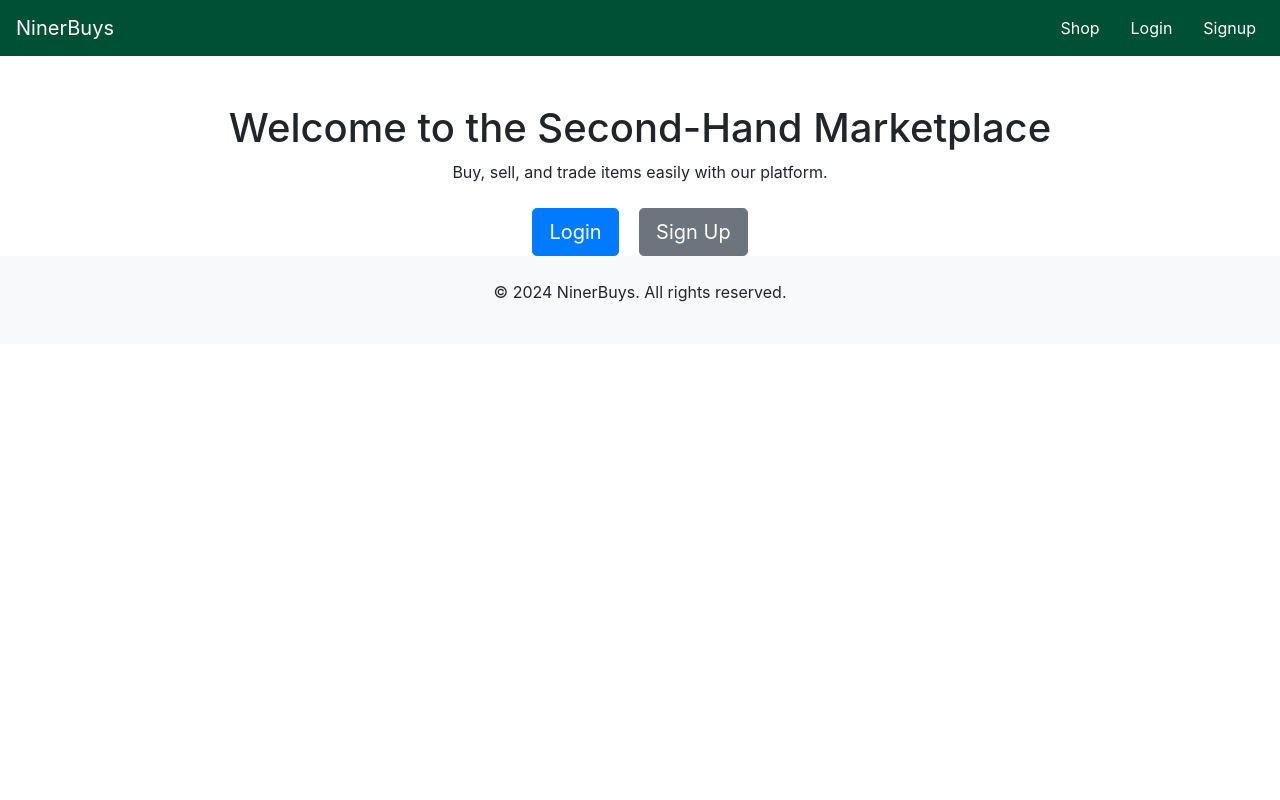
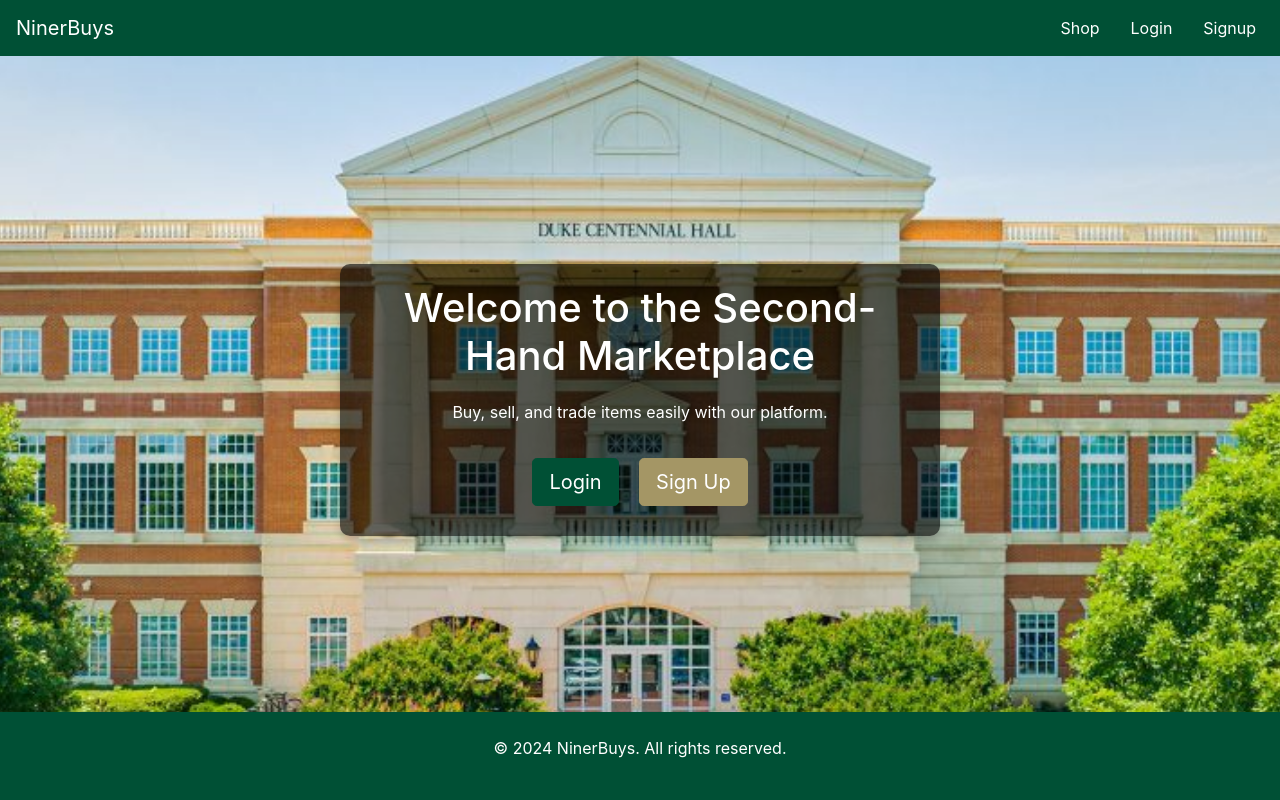
Before and after one commit to dylxningz/4155-GroupProject, a Flask app: page / in a window 1280 px wide. Run offline with Flask 3, Linux system fonts and the light colour scheme; some libraries are stand-ins or nearby versions.

Commit message:
css adjustment to just make it look pretty
I was sick of looking at a white homepage but hopefully it looks nice :)

```diff
--- a/static/styles-test.css
+++ b/static/styles-test.css
@@ -4,7 +4,7 @@
     --secondary-gold: #A49665;
     --tertiary-white: #FFFFFF;
 }
-
+/* nav bar */
 .navbar-custom {
     background-color: var(--primary-green);
 }
@@ -35,3 +35,206 @@
 .navbar-nav.ml-auto .nav-item:last-child {
     margin-right: 0;
 }
+/*prop delete and set for all pages */
+html, body {
+    margin: 0;
+    padding: 0;
+    width: 100%;
+    height: 100%;
+    display: flex;
+    flex-direction: column;
+}
+
+body {
+    margin: 0;
+    display: flex;
+    flex-direction: column;
+}
+/* home page */
+
+.slideshow-container {
+    position: absolute;
+    top: 0;
+    left: 0;
+    width: 100vw;
+    height: 100vh;
+    overflow: hidden;
+    z-index: -1;
+}
+
+.slide {
+    position: absolute;
+    top: 0;
+    left: 0;
+    width: 100%;
+    height: 100%;
+    background-size: cover;
+    background-position: center;
+    background-repeat: no-repeat;
+    opacity: 0;
+    transition: opacity 1s ease-in-out;
+}
+
+.slide:first-child {
+    opacity: 1;
+}
+
+.hero-text {
+    position: absolute;
+    z-index: 1;
+    color: white;
+    text-align: center;
+    top: 50%;
+    left: 50%;
+    transform: translate(-50%, -50%);
+    padding: 20px;
+    background-color: rgba(0, 0, 0, 0.61);
+    border-radius: 10px;
+    width: 80%;
+    max-width: 600px;
+    box-shadow: 0 4px 8px rgba(0, 0, 0, 0.2);
+    z-index: 10;
+}
+
+.hero-text h1, .hero-text p {
+    margin-bottom: 20px;
+}
+
+.hero-text a {
+    margin: 10px;
+}
+
+.hero-text a.btn-primary {
+    background-color: #005035;
+    border-color: #005035;
+    color: #FFFFFF;
+}
+.hero-text a.btn-primary:hover {
+    background-color: #004229;
+    border-color: #004229;
+}
+
+.hero-text a.btn-secondary {
+    background-color: #A49665;
+    border-color: #A49665;
+    color: #FFFFFF;
+}
+
+.hero-text a.btn-secondary:hover {
+    background-color: #8B7A4D;
+    border-color: #8B7A4D;
+}
+/* login page */
+.login-container {
+    background-color: rgba(255, 255, 255, 0.9);
+    padding: 30px;
+    border-radius: 10px;
+    box-shadow: 0px 4px 12px rgba(0, 0, 0, 0.1);
+    margin-top: 30px;
+}
+
+.login-title {
+    font-size: 2rem;
+    font-weight: bold;
+    color: var(--primary-green);
+    margin-bottom: 20px;
+    text-align: center;
+}
+
+.login-btn {
+    background-color: var(--primary-green);
+    color: var(--tertiary-white);
+    font-size: 1.2rem;
+    padding: 10px 20px;
+    border: none;
+    border-radius: 5px;
+    transition: background-color 0.3s ease;
+    width: 100%;
+}
+
+.login-btn:hover {
+    background-color: var(--secondary-gold);
+}
+
+.form-control {
+    margin-bottom: 15px;
+}
+
+
+/*signup page look above */
+
+
+/* items page */
+.item-card {
+    background-color: var(--primary-green);
+    color: var(--tertiary-white);
+    border: none;
+    border-radius: 8px;
+}
+
+.item-card .card-title,
+.item-card .card-text {
+    color: var(--tertiary-white);
+}
+
+.item-card .btn-primary {
+    background-color: var(--secondary-gold);
+    border-color: var(--secondary-gold);
+}
+
+.item-card .btn-primary:hover {
+    background-color: var(--primary-green);
+    border-color: var(--primary-green);
+    color: var(--tertiary-white);
+}
+.item-list-title {
+    color: var(--primary-green);
+    font-weight: bold;
+    margin-bottom: 30px;
+}
+
+/* items detail page */
+.item-details-container {
+    border: 2px solid var(--primary-green);
+    border-radius: 10px;
+    background-color: #f9f9f9;
+    box-shadow: 0 4px 8px rgba(0, 0, 0, 0.1);
+}
+
+.item-details-container h1,
+.item-details-container p {
+    color: var(--primary-green);
+    margin-bottom: 15px;
+}
+
+.back-link {
+    display: inline-block;
+    color: var(--primary-green);
+    font-weight: bold;
+    text-decoration: none;
+}
+
+.back-link i {
+    margin-right: 8px;
+}
+
+.back-link:hover {
+    text-decoration: underline;
+}
+
+@media (max-width: 768px) {
+    .item-details-container {
+        padding: 20px;
+    }
+}
+
+footer {
+    position: fixed;
+    bottom: 0;
+    left: 0;
+    width: 100%;
+    background-color: var(--primary-green);
+    color: white;
+    text-align: center;
+    z-index: 1;
+}
--- a/templates/base.html
+++ b/templates/base.html
@@ -6,6 +6,7 @@
     <title>{% block title %}NinerBuys{% endblock %}</title>
     <link rel="stylesheet" href="https://stackpath.bootstrapcdn.com/bootstrap/4.5.2/css/bootstrap.min.css">
     <link rel="stylesheet" href="{{ url_for('static', filename='styles-test.css') }}">
+    <link rel="stylesheet" href="https://cdnjs.cloudflare.com/ajax/libs/font-awesome/5.15.4/css/all.min.css">
 </head>
 <body>
 
@@ -68,12 +69,13 @@
     </div>
 
     <!-- Footer section embedded in base.html -->
-    <footer class="bg-light py-4 text-center">
+    <footer class="footer py-4 text-center">
         <p>&copy; 2024 NinerBuys. All rights reserved.</p>
     </footer>
 
     <script src="https://code.jquery.com/jquery-3.5.1.slim.min.js"></script>
     <script src="https://cdn.jsdelivr.net/npm/@popperjs/core@2.5.2/dist/umd/popper.min.js"></script>
     <script src="https://stackpath.bootstrapcdn.com/bootstrap/4.5.2/js/bootstrap.min.js"></script>
+
 </body>
 </html>
--- a/templates/index.html
+++ b/templates/index.html
@@ -1,17 +1,48 @@
 {% extends 'base.html' %}
-{% block title %}Item Details{% endblock %}
+{% block title %}Welcome{% endblock %}
 {% block content %}
-    <div class="container text-center mt-5">
+<div class="slideshow-container">
+    <!-- Slideshow images -->
+    <div class="slide" style="background-image: url('/static/images/indexslide/1.jpg');"></div>
+    <div class="slide" style="background-image: url('/static/images/indexslide/2.png');"></div>
+    <div class="slide" style="background-image: url('/static/images/indexslide/3.jpg');"></div>
+    <div class="slide" style="background-image: url('/static/images/indexslide/4.png');"></div>
+    <div class="slide" style="background-image: url('/static/images/indexslide/5.jpg');"></div>
+</div>
+
+ <!-- text area above the slideshow -->
+<div class="hero-text text-center">
+    <div class="overlay">
         <h1>Welcome to the Second-Hand Marketplace</h1>
         <p>Buy, sell, and trade items easily with our platform.</p>
-
         <div class="mt-4">
-            <a href="/login" class="btn btn-primary btn-lg mr-2">Login</a>
-            <a href="/signup" class="btn btn-secondary btn-lg ml-2">Sign Up</a>
+            <a href="{{ url_for('login') }}" class="btn btn-primary btn-lg mr-2">Login</a>
+            <a href="{{ url_for('signup') }}" class="btn btn-secondary btn-lg ml-2">Sign Up</a>
         </div>
     </div>
+</div>
 
     <script src="https://code.jquery.com/jquery-3.5.1.slim.min.js"></script>
     <script src="https://cdn.jsdelivr.net/npm/@popperjs/core@2.9.2/dist/umd/popper.min.js"></script>
     <script src="https://stackpath.bootstrapcdn.com/bootstrap/4.5.2/js/bootstrap.min.js"></script>
+
+    <script>
+let currentSlide = 0;
+const slides = document.querySelectorAll('.slide');
+const totalSlides = slides.length;
+
+function showSlide(index) {
+    slides.forEach((slide, i) => {
+        slide.style.opacity = (i === index) ? '1' : '0';
+    });
+}
+
+function nextSlide() {
+    currentSlide = (currentSlide + 1) % totalSlides;
+    showSlide(currentSlide);
+}
+
+showSlide(currentSlide);
+setInterval(nextSlide, 5000); //1000 = 1 second
+    </script>
 {% endblock %}
```
Also changed, not shown: templates/item.html (+10 -6 lines), templates/items.html (+3 -5 lines), templates/login.html (+7 -3 lines), templates/signup.html (+6 -3 lines), static/images/charlottelogo.png (added), static/images/indexslide/1.jpg (added), static/images/indexslide/2.png (added), static/images/indexslide/3.jpg (added), static/images/indexslide/4.png (added), static/images/indexslide/5.jpg (added), static/images/whiteCharlotteLogo.png (renamed from images/whiteCharlotteLogo.png).
